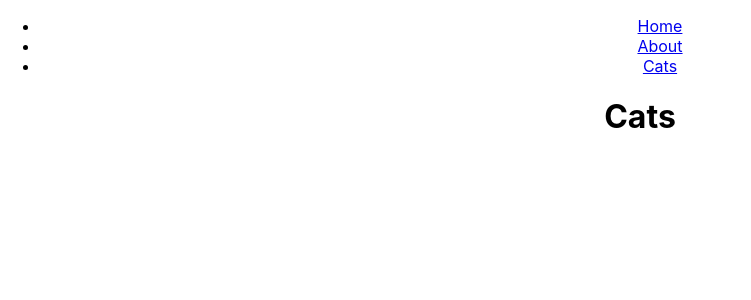
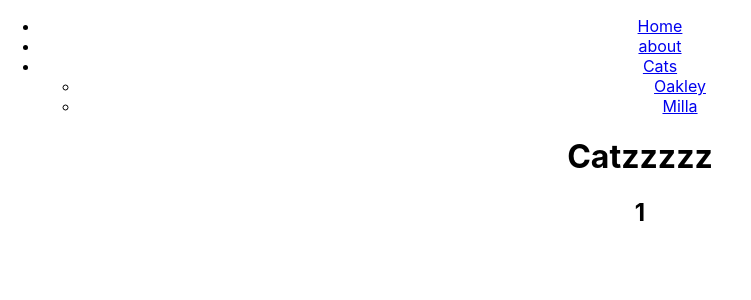
Before and after one commit to evanprocter/React-routing-practice, a React (Create React App) app: page /Cats/1 in a window 1280 px wide. Shown: the top 300 px of the page, without its empty margins (0-751 px from the left). Built offline with nearby package versions, Linux system fonts and the light colour scheme.

Commit message:
added NavBar component and a single cat component to routing

```diff
--- a/src/App.js
+++ b/src/App.js
@@ -1,32 +1,31 @@
 import React, { Component } from 'react';
-import logo from './logo.svg';
+// import logo from './logo.svg';
 import './App.css';
 
 import {                    // three important components
   BrowserRouter as Router,  // watches for changes to URL
   Route,                    // renders components based on the specific URL
-  Link                      // changes the URL so the Router sees it
+ // Link                      // changes the URL so the Router sees it
 } from 'react-router-dom';
 
 import Home from './Home';
 import About from './About';
 import Cats from './Cats';
+import OneCat from './OneCat';
+import NavBar from './NavBar';
 
 class App extends Component {
   render() {
     return (
       <Router>
        <div className="App">
-          <ul>
-            <li><Link to="/">Home</Link></li>
-            <li><Link to="/about">About</Link></li>
-            <li><Link to="/cats">Cats</Link></li>
-          </ul>
-          <Route path="/" exact  component={Home} />
+          <NavBar />
+          <Route path="/" exact component={Home} />
           <Route path="/about" component={About} />
-          <Route path="/cats" component={Cats} />
+          <Route path="/Cats" component={Cats} />
+          <Route path="/Cats/:catName" component={OneCat} />
       </div>
-        </Router>
+      </Router>
     );
   }
 }
--- a/src/Cats.js
+++ b/src/Cats.js
@@ -3,7 +3,7 @@ import React from 'react';
 const Cats = (props) => {
     return(
         <div>
-            <h1>Cats</h1>
+            <h1>Catzzzzz</h1>
         </div>
     )
 }
--- /dev/null
+++ b/src/NavBar.js
@@ -0,0 +1,24 @@
+import React from 'react';
+import { Link } from 'react-router-dom';
+
+const NavBar = (props) => {
+    return (
+        <ul>
+            <li><Link to="/">Home</Link></li>
+            <li><Link to="/about">about</Link></li>
+            <li>
+                <Link to="/cats">Cats</Link>
+                <ul>
+                    <li>
+                        <Link to="/cats/oakley">Oakley</Link>
+                    </li>
+                    <li>
+                        <Link to="/cats/milla">Milla</Link>
+                    </li>
+                </ul>
+            </li>
+        </ul>
+    );
+}
+
+export default NavBar;
--- /dev/null
+++ b/src/OneCat.js
@@ -0,0 +1,11 @@
+import React from 'react';
+
+const OneCat = (props) => {
+    return (
+        <h2>
+            {props.match.params.catName}
+        </h2>
+    );
+};
+
+export default OneCat;
```
